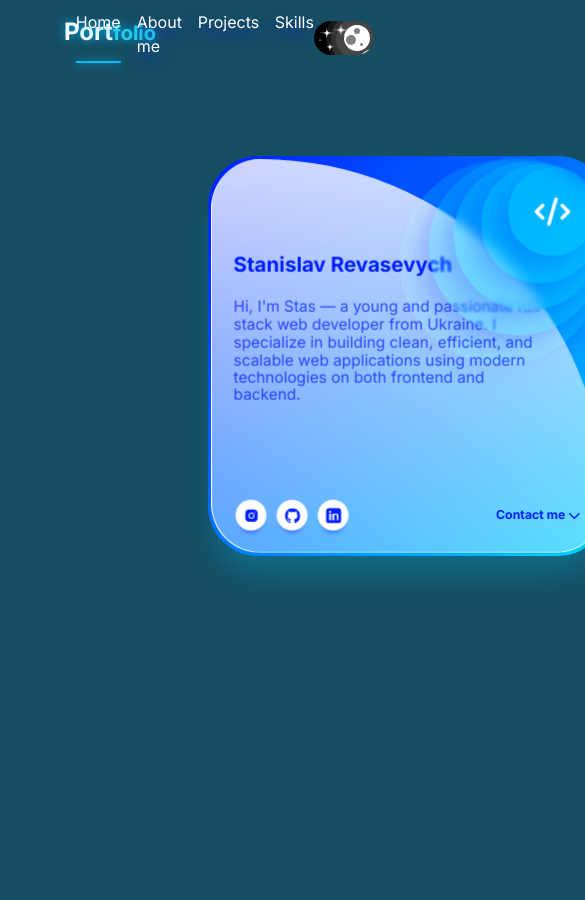
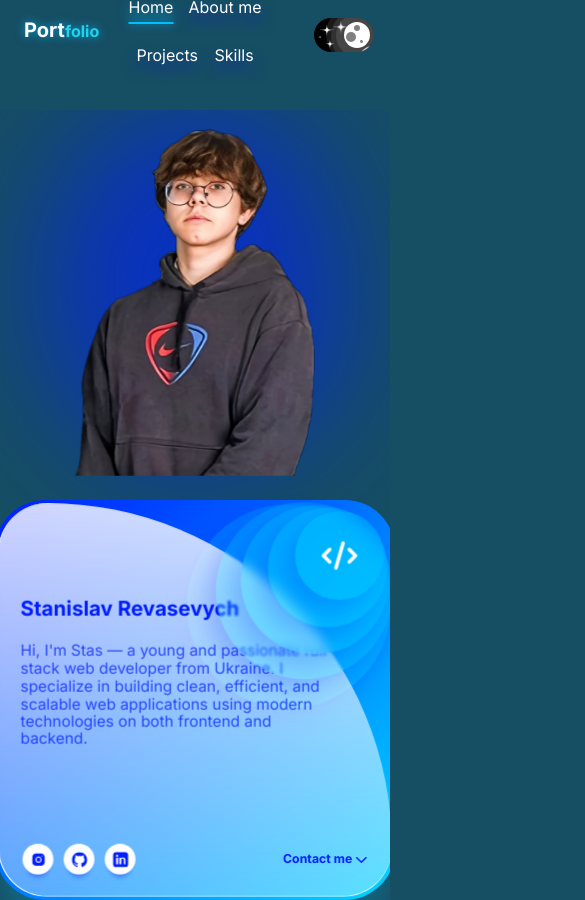
Before and after one commit to starewxz/portfolio, a React (Vite) app: page / in a window 390 px wide. Shown: the top 900 px of the page, 585 px wide, since content can reach past the window. Before the commit the page ends 844 px from the top, so only its background shows below. Built offline with nearby package versions, Linux system fonts and the light colour scheme.

Commit message:
Make better responsivnes on mobile

```diff
--- a/src/components /header.jsx
+++ b/src/components /header.jsx
@@ -3,9 +3,9 @@ import Switch from "./theme-switch.jsx";
 
 const Header = () => {
     return (
-        <header className="w-full relative flex items-center justify-between px-4 py-4">
-            <h1 className="text-white text-2xl sm:text-5xl font-bold animate-slide-in-left-delay ml-12">
-                Port<span className="text-cyan-400 text-xl sm:text-3xl">folio</span>
+        <header className="w-full relative flex flex-wrap items-center justify-between gap-4 px-4 py-4">
+            <h1 className="text-white text-xl sm:text-3xl md:text-4xl font-bold animate-slide-in-left-delay ml-2 sm:ml-12">
+                Port<span className="text-cyan-400 text-base sm:text-2xl">folio</span>
             </h1>
 
             <Navigators />
--- a/src/components /navigators.jsx
+++ b/src/components /navigators.jsx
@@ -27,7 +27,7 @@ const Navigators = () => {
     const navItems = ['Home', 'About me', 'Projects', 'Skills'];
 
     return (
-        <div className="absolute left-1/2 top-1/2 transform -translate-x-1/2 -translate-y-1/2 flex gap-4 sm:gap-10 text-white text-base sm:text-2xl font-bold">
+        <div className="flex-wrap justify-center absolute left-1/2 top-1/2 transform -translate-x-1/2 -translate-y-1/2 flex gap-4 sm:gap-10 text-white text-base sm:text-2xl font-bold">
             {navItems.map((item, i) => (
                 <h2
                     key={item}
--- a/src/pages/mainPage.jsx
+++ b/src/pages/mainPage.jsx
@@ -3,30 +3,47 @@ import Header from "../components /header.jsx";
 import {useEffect} from "react";
 
 const MainPage = () => {
-        useEffect(() => {
-            document.body.style.overflow = "hidden"; // Disable scrolling when page is open
+    useEffect(() => {
+        const disableScrollOnLargeScreens = () => {
+            if (window.innerWidth >= 1024) {
+                document.body.style.overflow = "hidden";
+            }
+        };
 
-            return () => {
-                document.body.style.overflow = "auto"; // Restore scrolling when page is closed
-            };
-        }, []);
+        const enableScroll = () => {
+            document.body.style.overflow = "auto";
+        };
+        disableScrollOnLargeScreens();
+
+        window.addEventListener("resize", disableScrollOnLargeScreens);
+
+        return () => {
+            enableScroll();
+            window.removeEventListener("resize", disableScrollOnLargeScreens);
+        };
+    }, []);
     return (
         <div>
             <Header />
-            <main className="relative flex items-center justify-start pl-8 pr-0 lg:pr-20 mt-20">
-                <div className="z-10 ml-44 animate-slide-in-left">
+            <main className="relative flex flex-col-reverse lg:flex-row items-center justify-center px-4 sm:px-10 lg:px-20 mt-10 gap-10 overflow-hidden">
+                <div className="z-10 w-full flex justify-center lg:justify-start animate-slide-in-left">
                     <Card />
                 </div>
 
-                <div className="hidden lg:block relative w-[400px] h-[630px] ml-auto">
-                    <div className="absolute top-1/2 left-1/2 -translate-x-1/2 -translate-y-1/2 w-[550px] h-[630px] bg-[#001EFF] blur-[90px] rounded-[50%_40%_60%_50%/50%_60%_40%_50%] opacity-70 animate-pulse z-0" />
+                <div className="relative w-[250px] h-[350px] sm:w-[300px] sm:h-[420px] lg:w-[400px] lg:h-[630px] sm:mt-10 lg:mt-20 flex-shrink-0">
+                    <div className="absolute top-1/2 left-1/2 -translate-x-1/2 -translate-y-1/2
+                          w-[300px] h-[350px] sm:w-[100px] sm:h-[100px] lg:w-[480px] lg:h-[550px]
+                          bg-[#001EFF] blur-[60px] sm:blur-[70px] lg:blur-[90px]
+                          rounded-[50%_40%_60%_50%/50%_60%_40%_50%] opacity-70 animate-pulse z-0"
+                    />
                     <img
-                        className="relative z-10 w-full h-full object-contain mt-16 animate-fade-in"
+                        className="relative z-10 w-full h-full object-contain mt-4 animate-fade-in"
                         src={`${import.meta.env.BASE_URL}img/me.png`}
                         alt="my photo"
                     />
                 </div>
             </main>
+
         </div>
     )
 }
```
